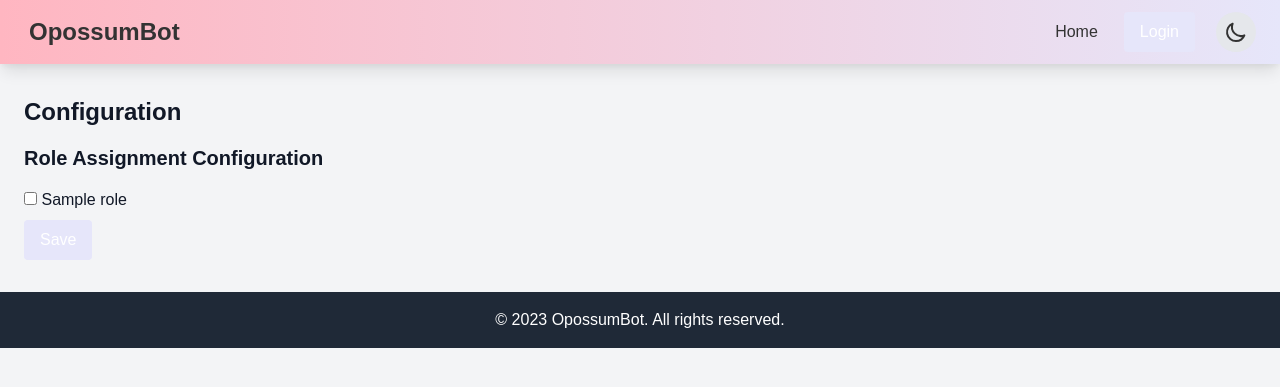
After one commit to GraysLawson/opossum, a Flask app: template website/templates/config_roles.html in a window 1280 px wide. The commit adds this page. Shown: the top 387 px of the page. Run offline with Flask 3, Linux system fonts and the light colour scheme; the template is opened without the code that fills it: most values are stand-ins (such as "Sample title", 1, 10 or a date in 2020); parts of the project's set-up code (start-up, migrations or seed data) failed here and were passed over.

Commit message:
modified:   bot/config.py 	modified:   bot/events.py 	modified:   website/app.py 	modified:   website/routes/config.py 	modified:   website/templates/base.html 	new file:   website/templates/config_roles.html

```diff
--- a/bot/config.py
+++ b/bot/config.py
@@ -11,6 +11,8 @@ DISCORD_CLIENT_ID = os.environ['DISCORD_CLIENT_ID']
 DISCORD_CLIENT_SECRET = os.environ['DISCORD_CLIENT_SECRET']
 DISCORD_REDIRECT_URI = os.environ['DISCORD_REDIRECT_URI']
 
+DISCORD_GUILD_ID = os.environ['DISCORD_GUILD_ID']
+
 if not DISCORD_TOKEN:
     raise ValueError("Discord token not provided")
 
--- a/website/app.py
+++ b/website/app.py
@@ -1,5 +1,5 @@
 from flask import Flask, render_template, request, redirect, url_for, session, flash, Response
-from flask_login import LoginManager, UserMixin, login_user, logout_user, current_user
+from flask_login import LoginManager, UserMixin, login_user, logout_user, current_user, login_required
 from werkzeug.middleware.proxy_fix import ProxyFix
 import os
 import redis
@@ -8,7 +8,8 @@ from datetime import datetime
 from functools import wraps
 import time
 from models import User
-from config import discord, init_discord
+from config import discord, init_discord, DISCORD_TOKEN
+import requests
 
 app = Flask(__name__)
 
@@ -57,5 +58,32 @@ app.register_blueprint(logs_bp)
 def index():
     return render_template('index.html')
 
+@app.route('/config/roles', methods=['GET', 'POST'])
+@login_required
+def config_roles():
+    if request.method == 'POST':
+        selected_roles = request.form.getlist('roles')
+        redis_client = redis.Redis.from_url(REDIS_URL)
+        roles = {role_id: role_name for role_id, role_name in zip(request.form.getlist('role_ids'), request.form.getlist('role_names')) if role_id in selected_roles}
+        redis_client.set('role_assignment_roles', json.dumps(roles))
+        flash('Role configuration updated successfully', 'success')
+        return redirect(url_for('config_roles'))
+    else:
+        # Fetch roles from Discord API
+        guild_id = os.getenv('DISCORD_GUILD_ID')
+        headers = {'Authorization': f'Bot {DISCORD_TOKEN}'}
+        response = requests.get(f'https://discord.com/api/v10/guilds/{guild_id}/roles', headers=headers)
+        all_roles = response.json()
+
+        # Fetch currently selected roles from Redis
+        redis_client = redis.Redis.from_url(REDIS_URL)
+        selected_roles_json = redis_client.get('role_assignment_roles')
+        selected_roles = json.loads(selected_roles_json) if selected_roles_json else {}
+
+        return render_template('config_roles.html', all_roles=all_roles, selected_roles=selected_roles)
+
+# Add this near the top of your file, with other imports
+REDIS_URL = os.environ.get('REDIS_URL', 'redis://localhost:6379')
+
 if __name__ == "__main__":
     app.run(debug=True)
--- a/website/templates/base.html
+++ b/website/templates/base.html
@@ -48,6 +48,7 @@
             <a href="{{ url_for('config.config_tokens') }}" class="text-sm px-3 py-1 bg-pink-400 dark:bg-pink-600 text-white rounded hover:bg-pink-500 dark:hover:bg-pink-700">Tokens/API Keys</a>
             <a href="{{ url_for('config.config_channels') }}" class="text-sm px-3 py-1 bg-pink-400 dark:bg-pink-600 text-white rounded hover:bg-pink-500 dark:hover:bg-pink-700">Active Channels</a>
             <a href="{{ url_for('config.config_model') }}" class="text-sm px-3 py-1 bg-pink-400 dark:bg-pink-600 text-white rounded hover:bg-pink-500 dark:hover:bg-pink-700">OpenAI Model</a>
+            <a href="{{ url_for('config.config_roles') }}" class="text-sm px-3 py-1 bg-pink-400 dark:bg-pink-600 text-white rounded hover:bg-pink-500 dark:hover:bg-pink-700">Role Assignment</a>
         </div>
     </div>
     {% endif %}
--- /dev/null
+++ b/website/templates/config_roles.html
@@ -0,0 +1,17 @@
+{% extends 'config.html' %}
+
+{% block config_content %}
+<h3 class="text-xl font-semibold mb-4">Role Assignment Configuration</h3>
+<form method="post">
+    {% for role in all_roles %}
+    <div class="mb-2">
+        <input type="checkbox" id="role_{{ role.id }}" name="roles" value="{{ role.id }}"
+               {% if role.id|string in selected_roles %}checked{% endif %}>
+        <label for="role_{{ role.id }}">{{ role.name }}</label>
+        <input type="hidden" name="role_ids" value="{{ role.id }}">
+        <input type="hidden" name="role_names" value="{{ role.name }}">
+    </div>
+    {% endfor %}
+    <input type="submit" value="Save" class="px-4 py-2 bg-pink-400 text-white rounded hover:bg-pink-500">
+</form>
+{% endblock %}
```
Also changed, not shown: bot/events.py (+37 -0 lines), website/routes/config.py (+32 -0 lines).
